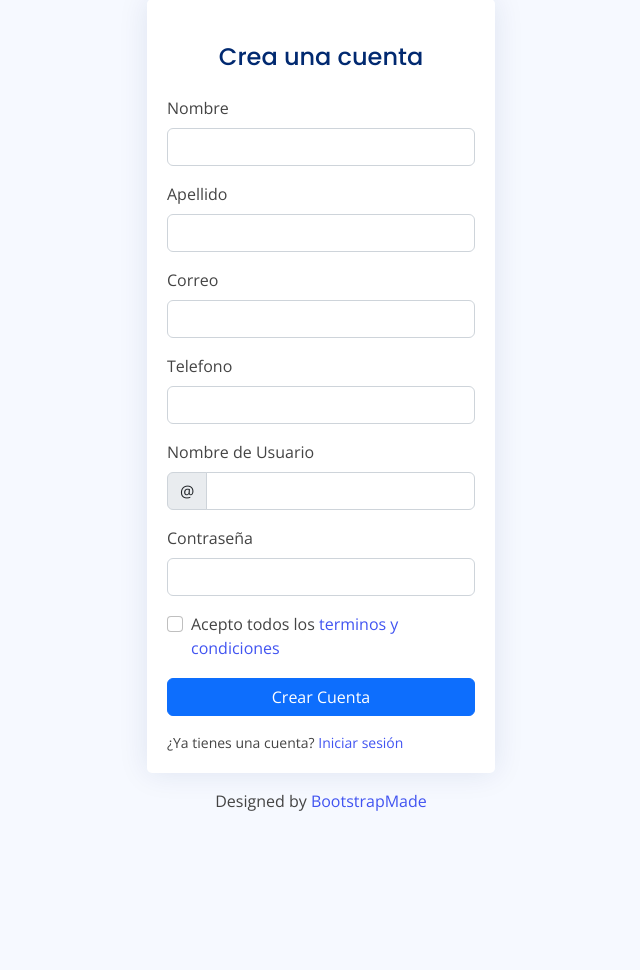
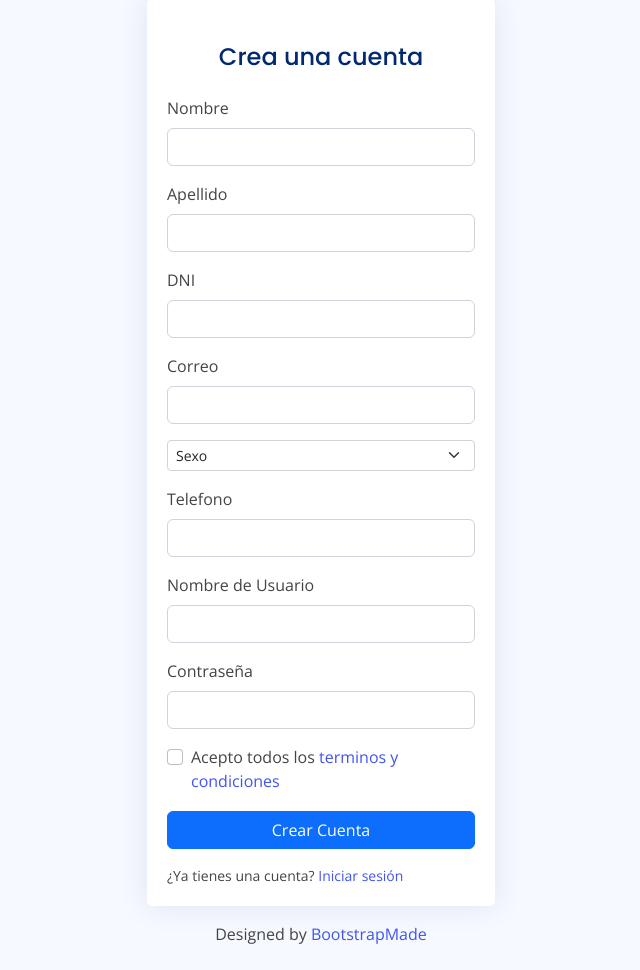
Before and after one commit to Aguerit0/sae911, a PHP site: page /pages-register.php in a window 1280 px wide. Shown: the part 99-1069 px from the top of the page, without its empty margins (319-959 px from the left). Before the commit the page ends 910 px from the top, so only its background shows below. Run offline with PHP 8.4, Linux system fonts and the light colour scheme; some libraries are stand-ins or nearby versions.

Commit message:
agregados

```diff
--- a/pages-register.php
+++ b/pages-register.php
@@ -79,11 +79,26 @@
                     </div>
 
                     <div class="col-12">
+                      <label for="yourName" class="form-label">DNI</label>
+                      <input type="text" name="dni" class="form-control" id="dni" required>
+                      <div class="invalid-feedback">¡Por favor, escriba su DNI!
+                      </div>
+                    </div>
+
+                    <div class="col-12">
                       <label for="yourEmail" class="form-label">Correo</label>
                       <input type="email" name="email" class="form-control" id="yourEmail" required>
                       <div class="invalid-feedback">¡Por favor, escriba su Gmail!</div>
                     </div>
 
+                    <div class="col-12">
+                    <select class="form-select form-select-sm" aria-label="Ejemplo de .form-select-sm">
+                      <option selected>Sexo</option>
+                      <option value="1">Masculino</option>
+                      <option value="2">Femenino</option>
+                      <option value="3">Otro</option>
+                    </select>
+                    </div>
                     <div class="col-12">
                       <label for="yourName" class="form-label">Telefono</label>
                       <input type="text" name="name" class="form-control" id="yourName" required>
@@ -95,7 +110,6 @@
                     <div class="col-12">
                       <label for="yourUsername" class="form-label">Nombre de Usuario</label>
                       <div class="input-group has-validation">
-                        <span class="input-group-text" id="inputGroupPrepend">@</span>
                         <input type="text" name="username" class="form-control" id="yourUsername" required>
                         <div class="invalid-feedback">¡Por favor, escriba su nombre de usuario</div>
                       </div>
@@ -118,7 +132,7 @@
                       <button class="btn btn-primary w-100" type="submit">Crear Cuenta</button>
                     </div>
                     <div class="col-12">
-                      <p class="small mb-0">¿Ya tienes una cuenta?  <a href="pages-login.html">Iniciar sesión</a></p>
+                      <p class="small mb-0">¿Ya tienes una cuenta? <a href="pages-login.html">Iniciar sesión</a></p>
                     </div>
                   </form>
 
```
